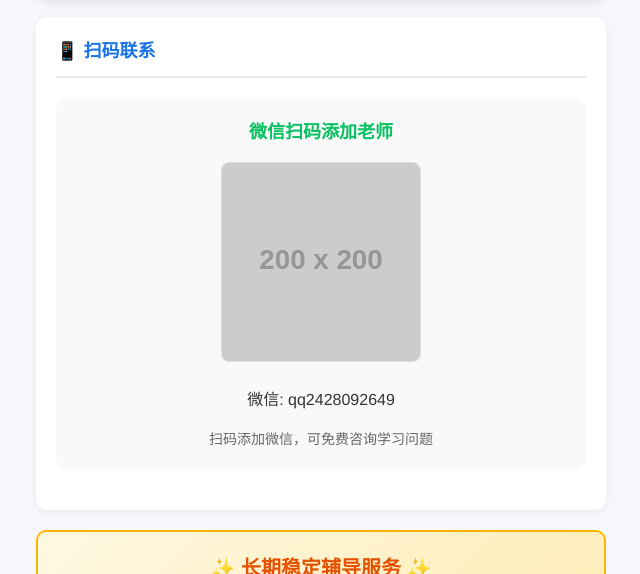
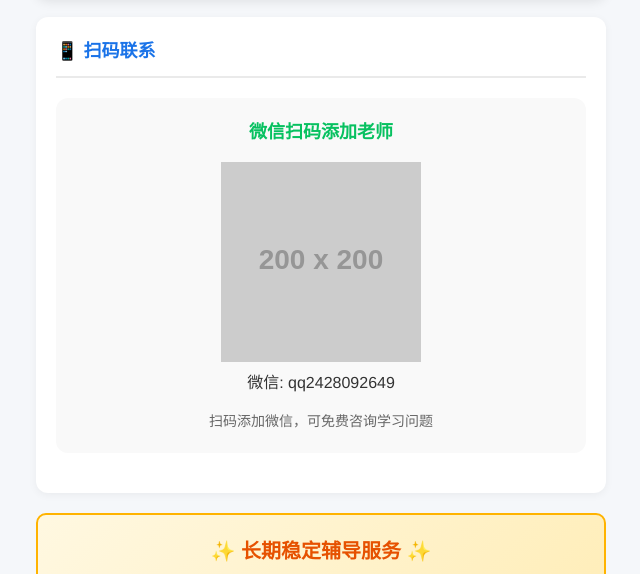
Before and after one commit to Ydgd123/Ydgd123.github.io, a plain HTML site: page index.html in a window 1280 px wide. Shown: the part 164-738 px from the top of the page, without its empty margins (319-959 px from the left). Drawn offline with Linux system fonts and the light colour scheme; placeholder pictures from the web are drawn by us.

Commit message:
Create index.html
Removed QR code styling and added an image for WeChat QR code.

```diff
--- a/index.html
+++ b/index.html
@@ -158,23 +158,7 @@
             color: #07c160;
             margin-bottom: 15px;
         }
-        .qr-code {
-            width: 200px;
-            height: 200px;
-            background: #f8f8f8;
-            border: 1px solid #ddd;
-            border-radius: 8px;
-            display: flex;
-            align-items: center;
-            justify-content: center;
-            margin-bottom: 15px;
-            overflow: hidden;
-        }
-        .qr-code img {
-            width: 100%;
-            height: 100%;
-            object-fit: cover;
-        }
+        <img src="微信二维码.jpg" alt="张老师微信二维码" class="qr-image">
         .wechat-id {
             font-size: 16px;
             color: #333;
```
